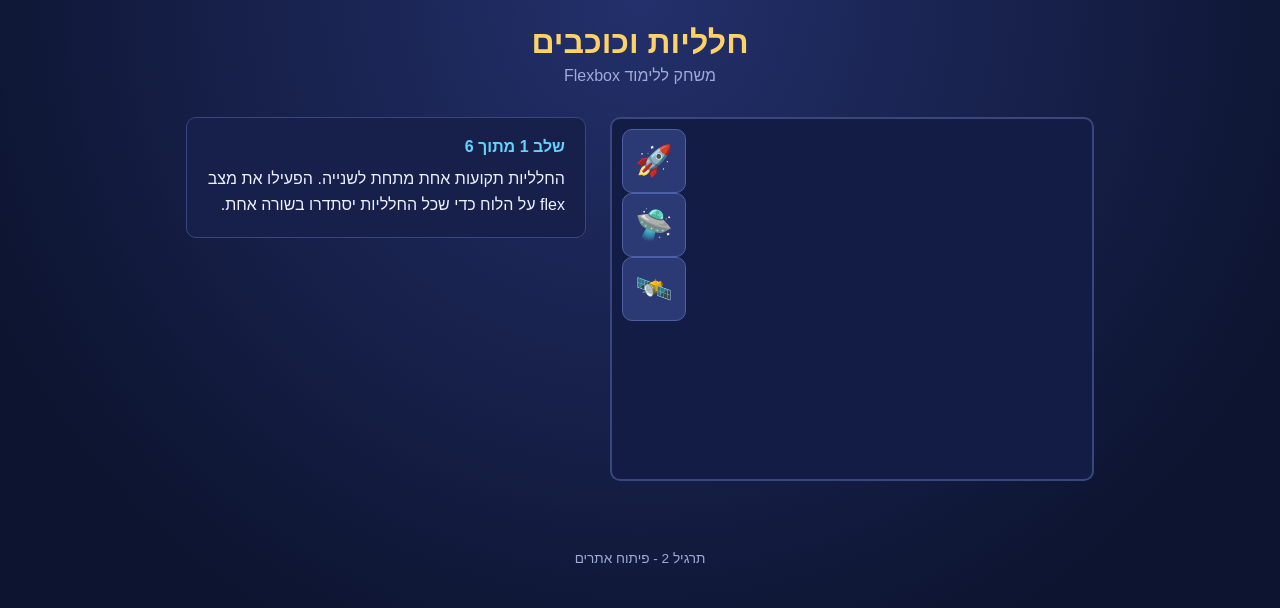
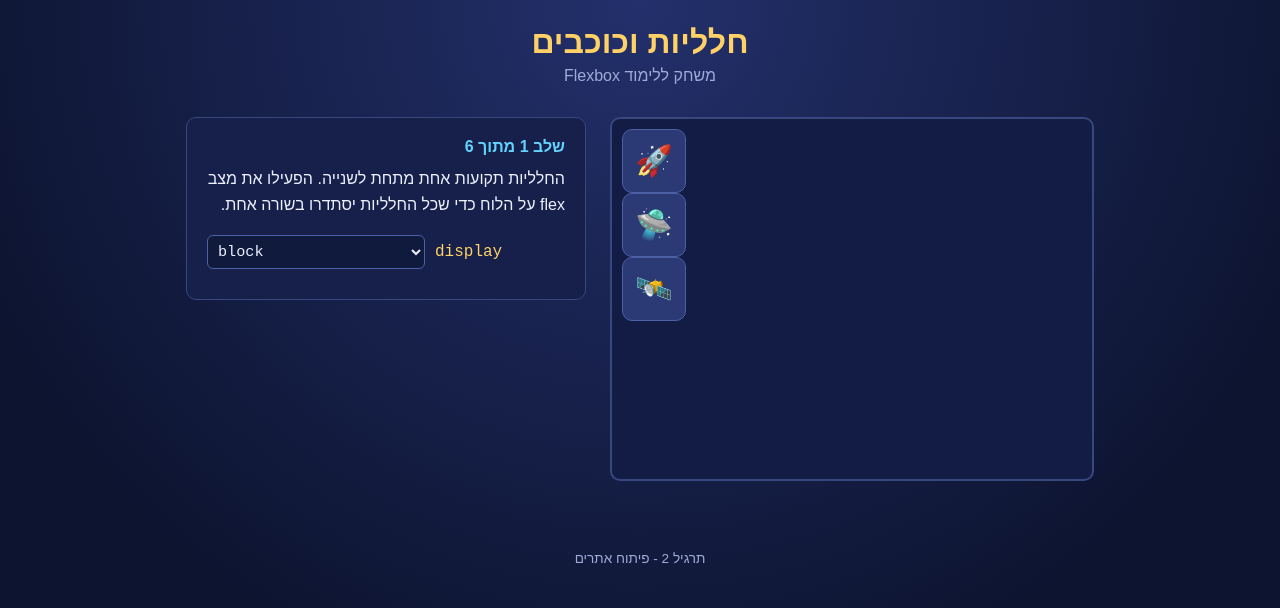
Before and after one commit to OrChen555/web-dev-assignment-2, a plain HTML site: page index.html in a window 1280 px wide. Drawn offline with Linux system fonts and the light colour scheme.

Commit message:
Let the player change the flexbox properties

```diff
--- a/css/style.css
+++ b/css/style.css
@@ -85,6 +85,36 @@ main {
     line-height: 1.6;
 }
 
+.controls {
+    margin-top: 18px;
+}
+
+.control {
+    display: flex;
+    align-items: center;
+    gap: 10px;
+    margin-bottom: 10px;
+}
+
+.control span {
+    direction: ltr;
+    width: 130px;
+    font-family: "Courier New", monospace;
+    color: #ffd166;
+}
+
+.control select {
+    flex-grow: 1;
+    direction: ltr;
+    padding: 6px;
+    font-family: "Courier New", monospace;
+    font-size: 0.95rem;
+    color: #ecf0ff;
+    background: #101a3d;
+    border: 1px solid #4d5fa5;
+    border-radius: 6px;
+}
+
 footer {
     padding: 16px;
     text-align: center;
--- a/index.html
+++ b/index.html
@@ -23,6 +23,8 @@
         <div class="panel">
             <p class="level-count" id="level-count">שלב 1 מתוך 6</p>
             <p class="instruction" id="instruction">ההוראה של השלב תופיע כאן.</p>
+
+            <div class="controls" id="controls"></div>
         </div>
     </main>
 
--- a/js/game.js
+++ b/js/game.js
@@ -1,6 +1,7 @@
 const itemsBox = document.getElementById('items');
 const instruction = document.getElementById('instruction');
 const levelCount = document.getElementById('level-count');
+const controls = document.getElementById('controls');
 
 let currentLevel = 0;
 let chosenStyles = {}; // המאפיינים שהשחקן בחר בשלב הנוכחי
@@ -30,6 +31,38 @@ function showItems(level) {
     }
 }
 
+// בונה תפריט בחירה לכל מאפיין שאפשר לשנות בשלב
+function showControls(level) {
+    controls.innerHTML = '';
+
+    level.controls.forEach(function (property) {
+        const row = document.createElement('label');
+        row.className = 'control';
+
+        const name = document.createElement('span');
+        name.textContent = property;
+
+        const select = document.createElement('select');
+
+        options[property].forEach(function (value) {
+            const option = document.createElement('option');
+            option.textContent = value;
+            select.appendChild(option);
+        });
+
+        select.value = getStyles()[property];
+
+        select.addEventListener('change', function () {
+            chosenStyles[property] = select.value;
+            applyStyles();
+        });
+
+        row.appendChild(name);
+        row.appendChild(select);
+        controls.appendChild(row);
+    });
+}
+
 function showLevel(index) {
     currentLevel = index;
     chosenStyles = {};
@@ -40,6 +73,7 @@ function showLevel(index) {
     instruction.textContent = level.instruction;
 
     showItems(level);
+    showControls(level);
     applyStyles();
 }
 
```
